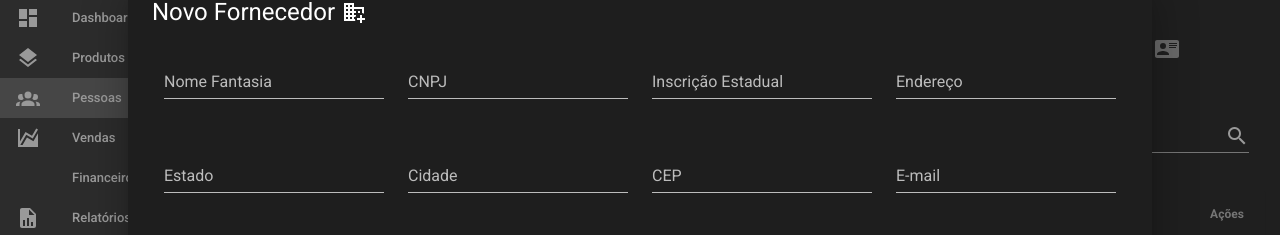
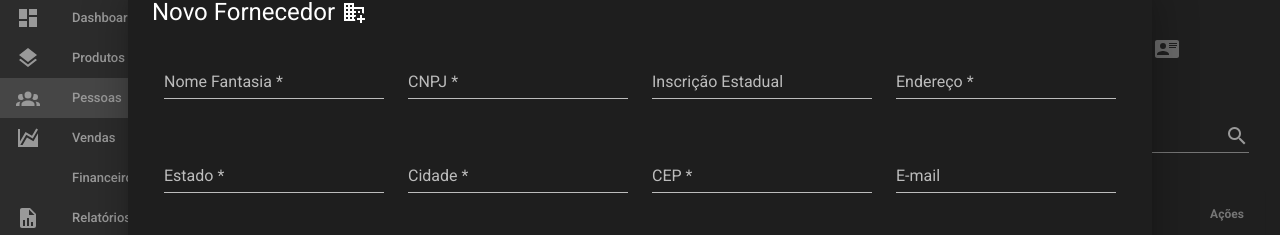
Before and after one commit to mymarket-retaguarda/rp_front, a Vue app: page /people in a window 1280 px wide. Both pictures are taken after a click on the button 1218 px from the left and 398 px from the top of the page. Shown: the part 147-382 px from the top of the page. Built offline with nearby package versions, Linux system fonts and the light colour scheme.

Commit message:
Change forms clients

```diff
--- a/src/components/People/Clients.vue
+++ b/src/components/People/Clients.vue
@@ -44,7 +44,6 @@
       ></v-text-field>
     </v-card-title>
 
-    <v-card>
       <v-tabs horizontal>
         <v-tab left>
           <v-icon left>mdi-account</v-icon>Pessoa Fisica
@@ -86,7 +85,6 @@
           </v-card>
         </v-tab-item>
       </v-tabs>
-    </v-card>
 
     <!-- modal -->
 
@@ -106,7 +104,6 @@
           </v-card-title>
           <v-card-text>
             <v-container>
-              <v-card>
                 <v-tabs horiontal>
                   <v-tab left>
                     <v-icon left>mdi-account</v-icon>Pessoa Fisica
@@ -162,7 +159,6 @@
                     </v-card>
                   </v-tab-item>
                 </v-tabs>
-              </v-card>
             </v-container>
             <small>* Preenchimento obrigatório</small>
           </v-card-text>
--- a/src/components/People/Provider.vue
+++ b/src/components/People/Provider.vue
@@ -77,11 +77,11 @@
             <v-container>
             <v-row>
               <v-col cols="12" md="3">
-                <v-text-field v-model="name" label="Nome Fantasia"></v-text-field>
+                <v-text-field v-model="name" label="Nome Fantasia *"></v-text-field>
               </v-col>
 
               <v-col cols="12" md="3">
-                <v-text-field v-model="cnpj" label="CNPJ"></v-text-field>
+                <v-text-field v-model="cnpj" label="CNPJ *"></v-text-field>
               </v-col>
 
               <v-col cols="12" md="3">
@@ -89,19 +89,19 @@
               </v-col>
 
               <v-col cols="12" md="3">
-                <v-text-field v-model="address" label="Endereço"></v-text-field>
+                <v-text-field v-model="address" label="Endereço *"></v-text-field>
               </v-col>
 
               <v-col cols="12" md="3">
-                <v-text-field v-model="state" label="Estado"></v-text-field>
+                <v-text-field v-model="state" label="Estado *"></v-text-field>
               </v-col>
 
               <v-col cols="12" md="3">
-                <v-text-field v-model="city" label="Cidade"></v-text-field>
+                <v-text-field v-model="city" label="Cidade *"></v-text-field>
               </v-col>
 
               <v-col cols="12" md="3">
-                <v-text-field v-model="cep" label="CEP"></v-text-field>
+                <v-text-field v-model="cep" label="CEP *"></v-text-field>
               </v-col>
 
               <v-col cols="12" md="3">
```
